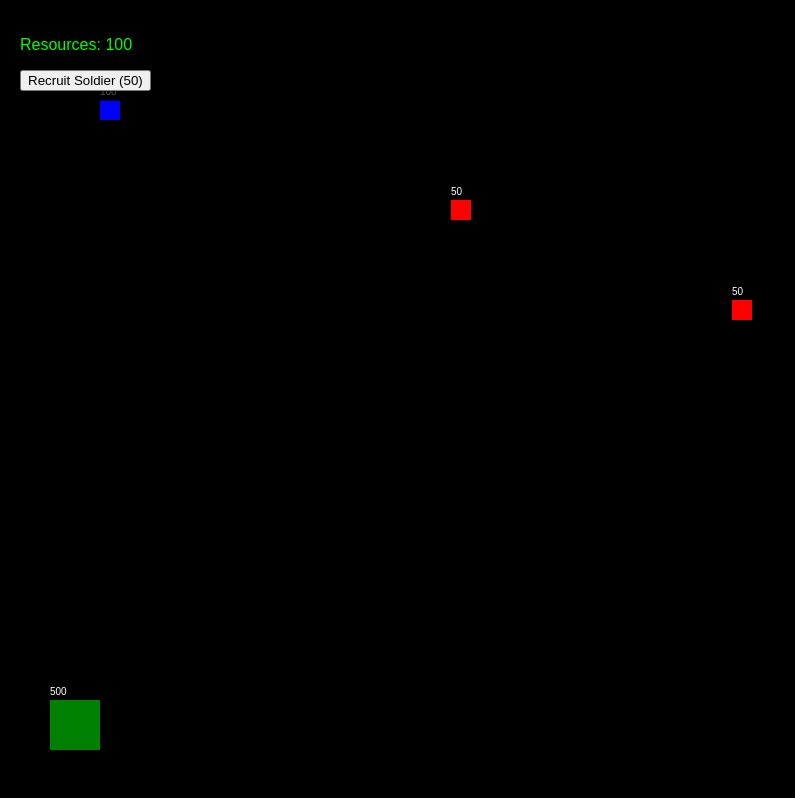
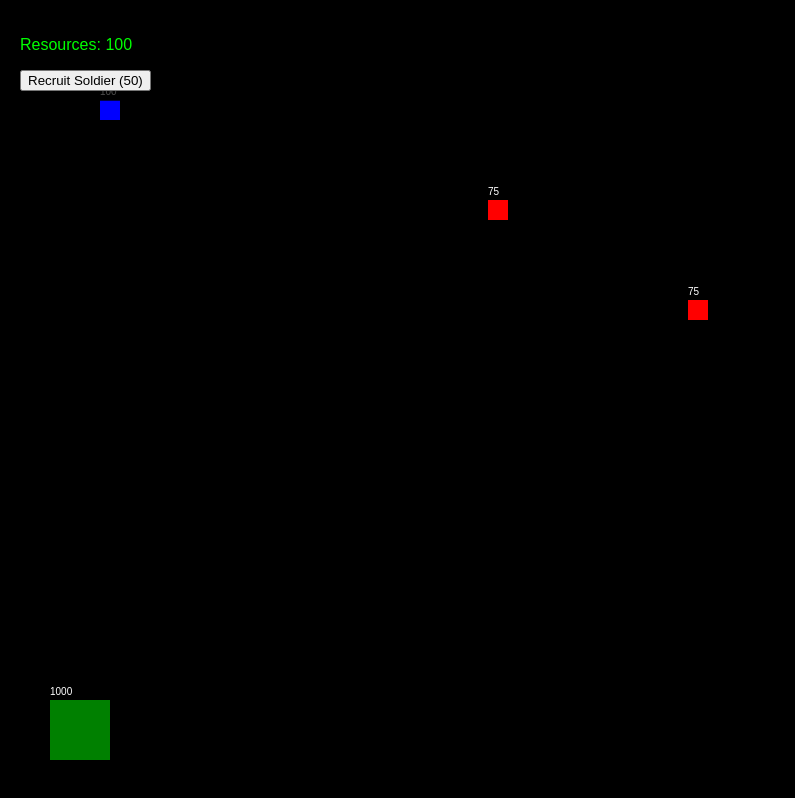
Before and after one commit to Mootube10/Cyberfront-Digital-Warfare-BETA, a plain HTML site: page index.html in a window 1280 px wide. Shown: the whole page, without its empty margins (0-795 px from the left). Drawn offline with Linux system fonts and the light colour scheme.

Commit message:
Update index.html

```diff
--- a/index.html
+++ b/index.html
@@ -40,7 +40,7 @@
         let resources = 100;
 
         class Unit {
-            constructor(x, y, color, type, speed = 3, health = 100, damage = 10) {
+            constructor(x, y, color, type, speed = 2, health = 100, damage = 10) {
                 this.x = x;
                 this.y = y;
                 this.size = 20;
@@ -87,7 +87,7 @@
 
         class Enemy extends Unit {
             constructor(x, y) {
-                super(x, y, "red", "enemy", 1.5, 50, 5);
+                super(x, y, "red", "enemy", 1, 75, 7);
                 this.direction = Math.random() > 0.5 ? 1 : -1;
             }
 
@@ -105,7 +105,7 @@
             }
 
             addUnit(x, y) {
-                this.units.push(new Unit(x, y, "blue", "soldier", 3, 100, 10));
+                this.units.push(new Unit(x, y, "blue", "soldier", 2, 100, 10));
             }
 
             draw() {
@@ -117,9 +117,9 @@
             constructor(x, y) {
                 this.x = x;
                 this.y = y;
-                this.size = 50;
+                this.size = 60;
                 this.color = "green";
-                this.health = 500;
+                this.health = 1000;
             }
 
             draw() {
@@ -154,7 +154,7 @@
                 playerArmy.units.forEach((unit, unitIndex) => {
                     if (unit.attack(enemy)) {
                         enemies.splice(index, 1);
-                        resources += 20;
+                        resources += 30;
                         document.getElementById("resources").textContent = resources;
                     }
                 });
```
